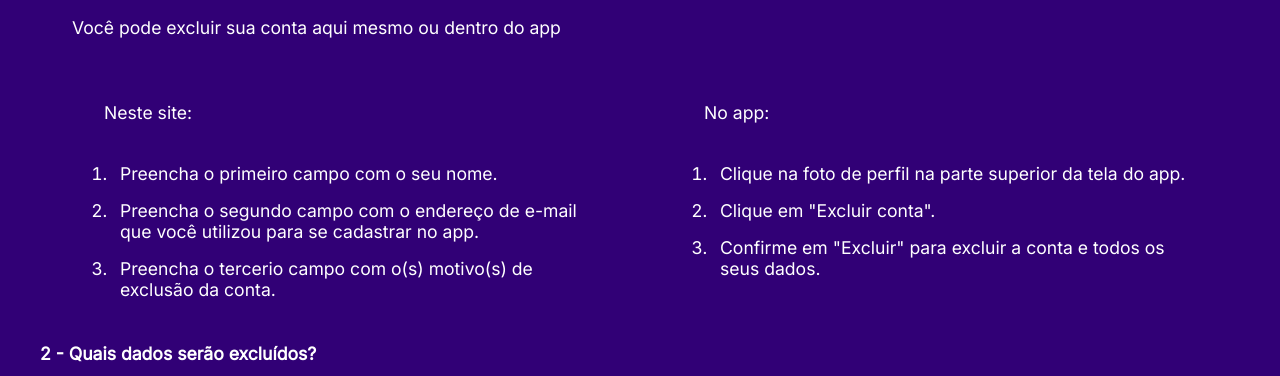
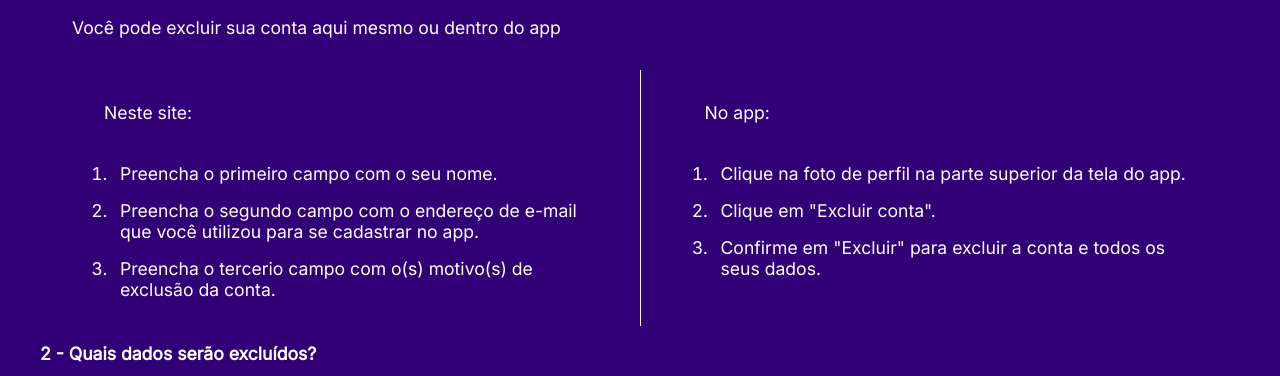
Before and after one commit to economizai-app/economizai-delete-page, a plain HTML site: page index.html in a window 1280 px wide. Shown: the part 408-784 px from the top of the page. Drawn offline with Linux system fonts and the light colour scheme.

Commit message:
esqueci da bordinha entre os passos

```diff
--- a/style.css
+++ b/style.css
@@ -37,6 +37,10 @@ li {
 .container div {
   width: 50%;
   padding: 0 2rem;
+}
+
+.right {
+  border-left: solid white 1px;
 }
 
 .formulario {
```
